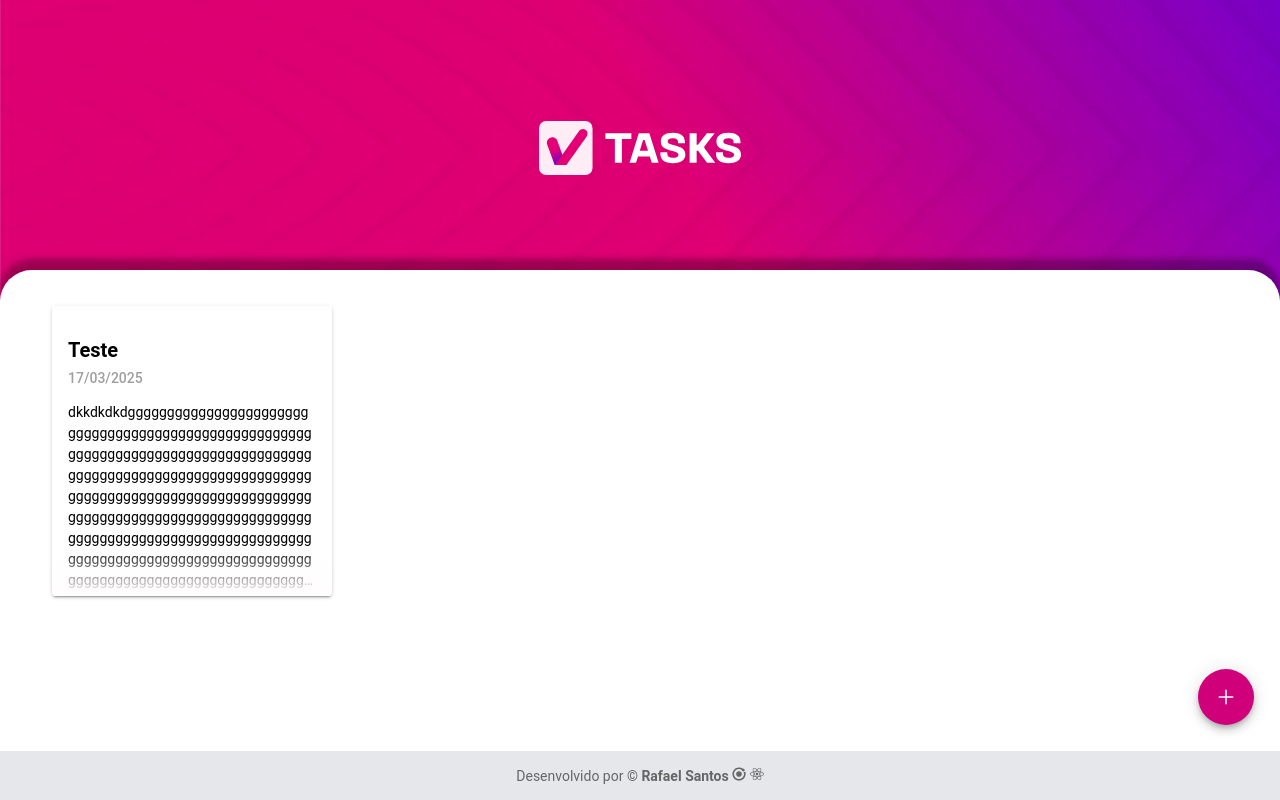
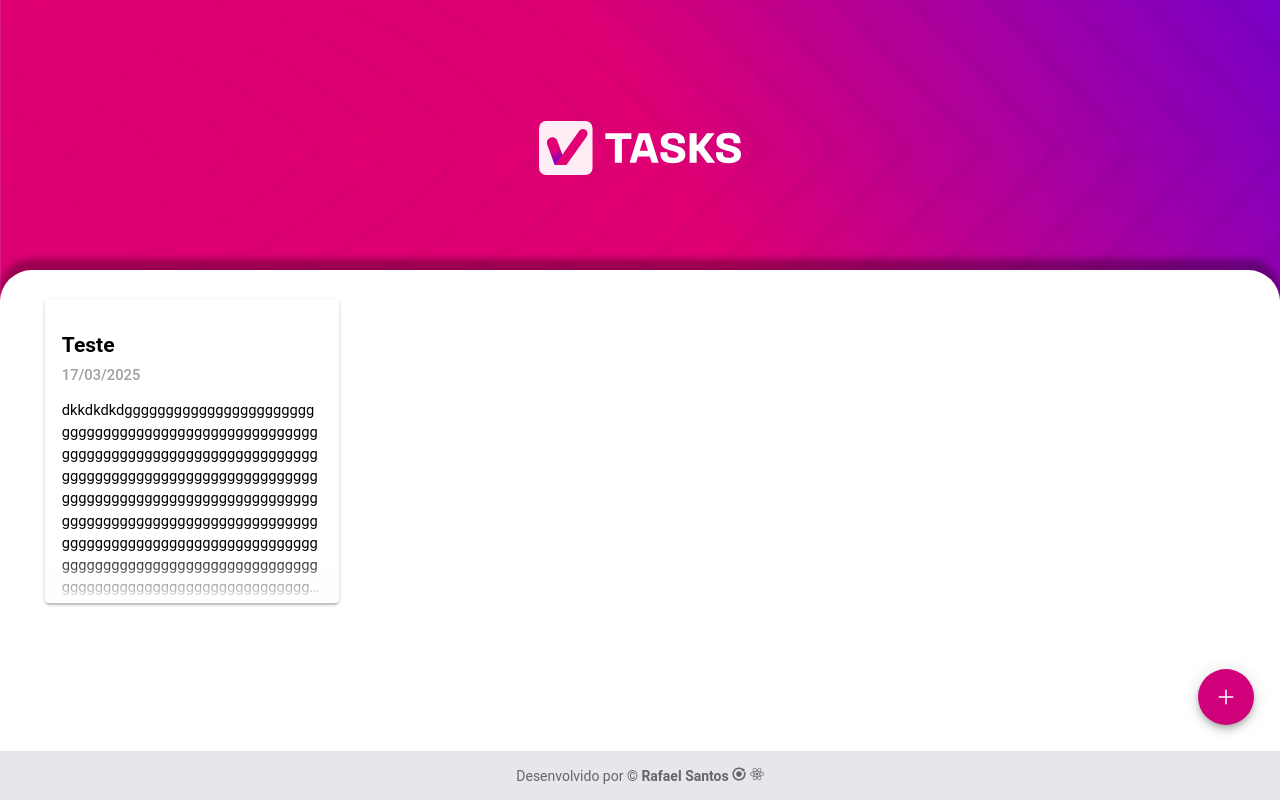
Before and after one commit to RafaelDesenvolvedor1/Tasks-ionic, a React (Vite) app: page / in a window 1280 px wide. In both pictures the pointer is over the element 191 px from the left and 451 px from the top of the page. Built offline with nearby package versions, Linux system fonts and the light colour scheme.

Commit message:
add hover effect from the task card

```diff
--- a/src/components/Task/styles.css
+++ b/src/components/Task/styles.css
@@ -19,6 +19,8 @@ ion-card {
   -webkit-line-clamp: 9; /* número de linhas desejadas */
   -webkit-box-orient: vertical;
   overflow: hidden;
+  cursor: pointer;
+  transition: .3s;
 }
 
 ion-card-subtitle{
@@ -35,6 +37,9 @@ ion-card::after {
   background: linear-gradient(180deg, transparent 0%, rgb(255, 253, 253) 100%);
 }
 
+ion-card:hover{
+  transform: scale(1.05);
+}
 .containerButtons {
   position: absolute;
   width: 100%;
```
